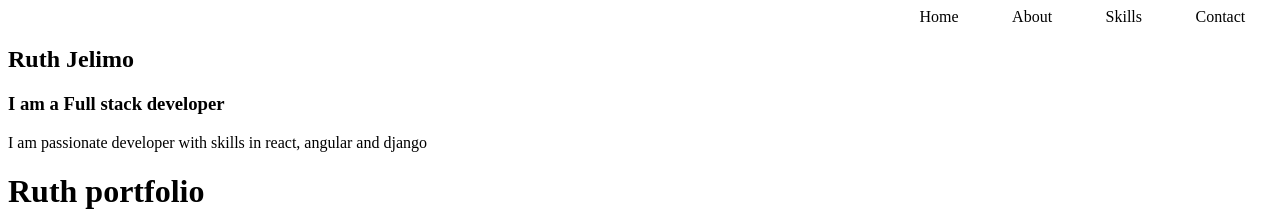
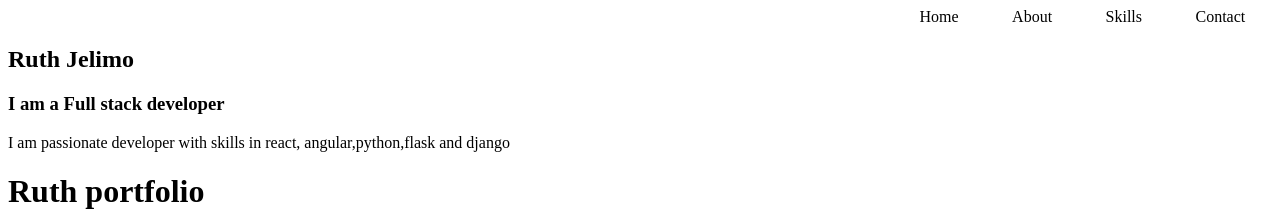
Before and after one commit to ruthjelimo/portfolio, a React (Create React App) app: page / in a window 1280 px wide. Shown: the top 224 px of the page. Built offline with nearby package versions, Linux system fonts and the light colour scheme.

Commit message:
updated app.js

```diff
--- a/src/Home.js
+++ b/src/Home.js
@@ -7,7 +7,7 @@ const Home = () => {
             <h3>
                 I am a Full stack developer
             </h3>
-            <p>I am passionate developer with skills in react, angular and django</p>
+            <p>I am passionate developer with skills in react, angular,python,flask and django</p>
         </div>
      );
 }
--- a/src/index.css
+++ b/src/index.css
@@ -4,4 +4,5 @@
   justify-content: space-around;
   margin-left: 70%;
 
+
 }
```
